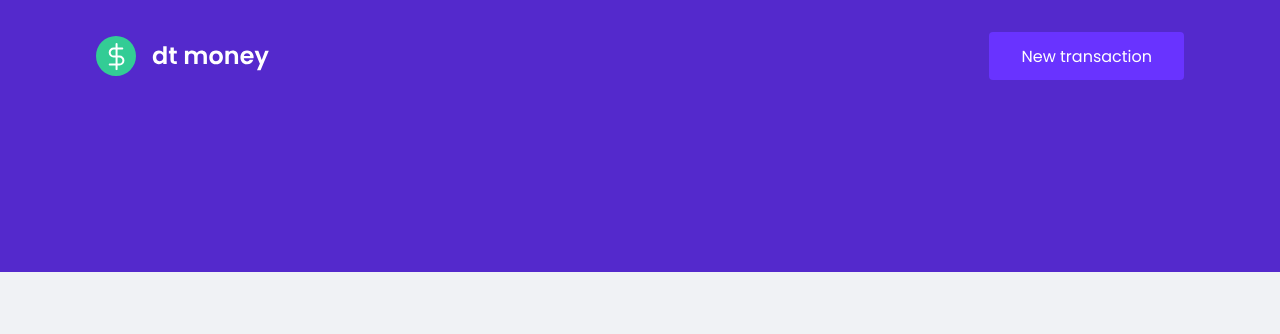
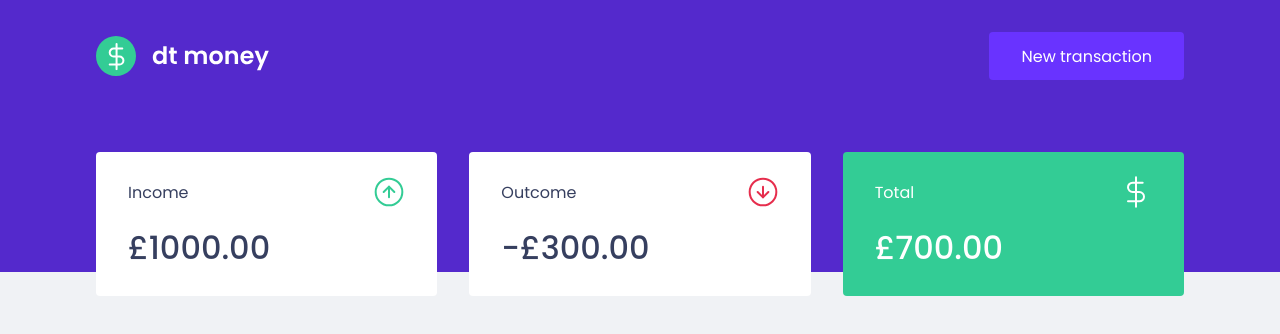
Before and after one commit to wesAlves/wbmoney, a React (Create React App) app: page / in a window 1280 px wide. Shown: the top 334 px of the page. Built offline with nearby package versions, Linux system fonts and the light colour scheme.

Commit message:
added summary div

```diff
--- a/public/index.html
+++ b/public/index.html
@@ -9,7 +9,7 @@
 
     <link rel="shortcut icon" href="favicon.png" type="image/png">
 
-<link href="https://fonts.googleapis.com/css2?family=Poppins:wght@400;600&display=swap" rel="stylesheet">
+<link href="https://fonts.googleapis.com/css2?family=Poppins:wght@400;500;600&display=swap" rel="stylesheet">
 
     <title>Split wiser</title>
   </head>
--- a/src/App.tsx
+++ b/src/App.tsx
@@ -1,3 +1,4 @@
+import { Dashboard } from "./components/Dashboard";
 import { Header } from "./components/Headers";
 import { GlogalStyles } from "./styles/global"
 
@@ -5,6 +6,7 @@
   return (
     <>
     <Header />
+    <Dashboard />
       <GlogalStyles />
     </>
   );
--- /dev/null
+++ b/src/components/Dashboard/index.tsx
@@ -0,0 +1,10 @@
+import { Summary } from "../Summary";
+import { Container } from "./styles";
+
+export function Dashboard(){
+    return(
+        <Container>
+            <Summary />
+        </Container>
+    )
+}
--- /dev/null
+++ b/src/components/Dashboard/styles.ts
@@ -0,0 +1,7 @@
+import styled from 'styled-components'
+
+export const Container = styled.main`
+max-width: 1120px;
+margin: 0 auto;
+padding: 2.5rem 1rem;
+`
--- /dev/null
+++ b/src/components/Summary/index.tsx
@@ -0,0 +1,33 @@
+import { Container } from "./styles"
+
+import incomeImg from '../../assets/income.svg'
+import outcomeImg from '../../assets/outcome.svg'
+import totalImg from '../../assets/total.svg'
+
+export function Summary(){
+    return (
+        <Container>
+            <div>
+                <header>
+                    <p>Income</p>
+                    <img src={incomeImg} alt="Income" />
+                </header>
+                <strong>£1000.00</strong>
+            </div>
+            <div>
+                <header>
+                    <p>Outcome</p>
+                    <img src={outcomeImg} alt="Income" />
+                </header>
+                <strong>-£300.00</strong>
+            </div>
+            <div className="green">
+                <header>
+                    <p>Total</p>
+                    <img src={totalImg} alt="Income" />
+                </header>
+                <strong>£700.00</strong>
+            </div>
+        </Container>
+    )
+}
--- /dev/null
+++ b/src/components/Summary/styles.ts
@@ -0,0 +1,37 @@
+import styled from 'styled-components'
+
+export const Container = styled.div`
+display: grid;
+grid-template-columns: repeat(3, 1fr);
+gap: 2rem;
+margin-top: -10rem;
+
+div{
+    background: var(--shape);
+    padding: 1.5rem 2rem;
+    border-radius: 0.25rem;
+    color: var(--text-title);
+
+
+    &.green{
+        background: var(--green);
+        color: white;
+    }
+
+
+    header{
+        display: flex;
+        align-items: center;
+    justify-content: space-between;
+}
+
+strong{
+    display:block;
+    margin-top: 1rem;
+    font-size: 2rem;
+    font-weight: 500;
+    line-height: 3rem;
+}
+}
+
+`
--- a/src/styles/global.ts
+++ b/src/styles/global.ts
@@ -5,6 +5,7 @@
     --background: #f0f2f5;
 
     --red: #e52e4d;
+    --green: #33cc95;
 
     --blue: #5429cc;
     --blue-light: #6933ff;
```
